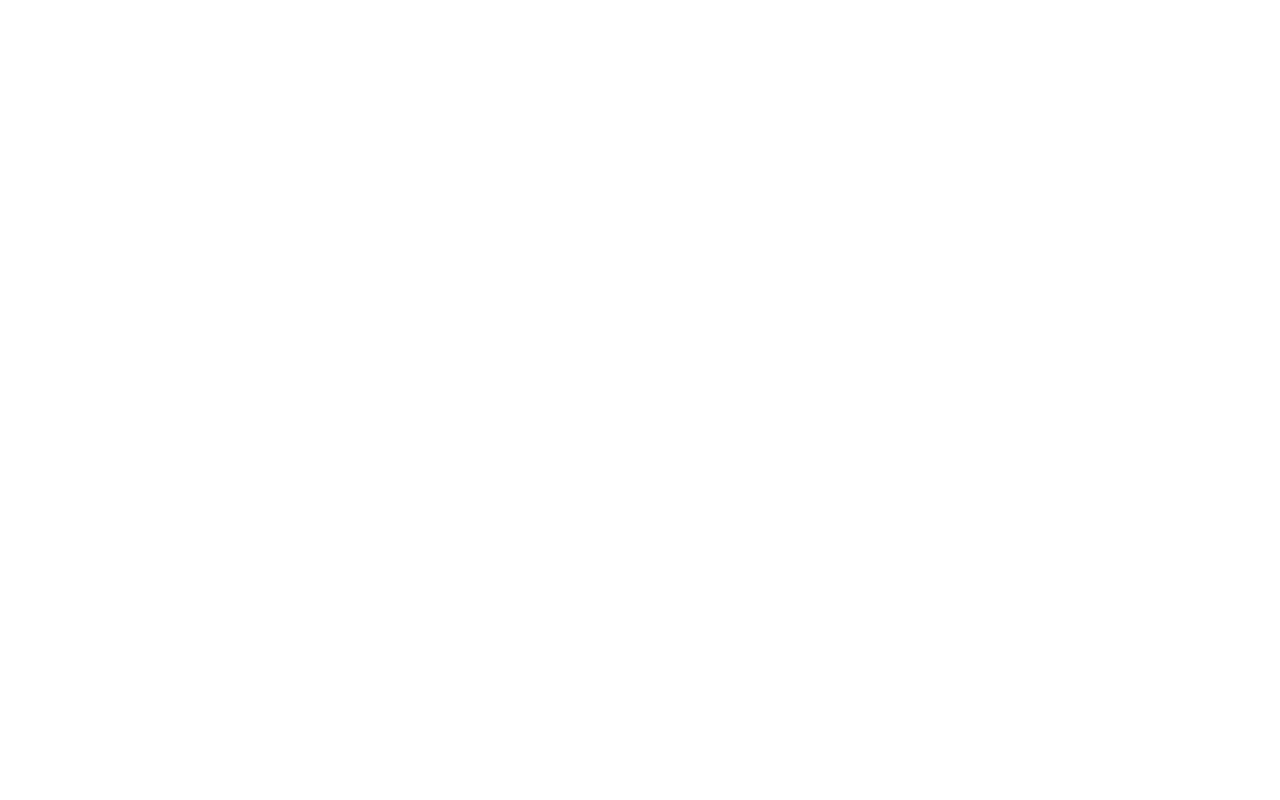
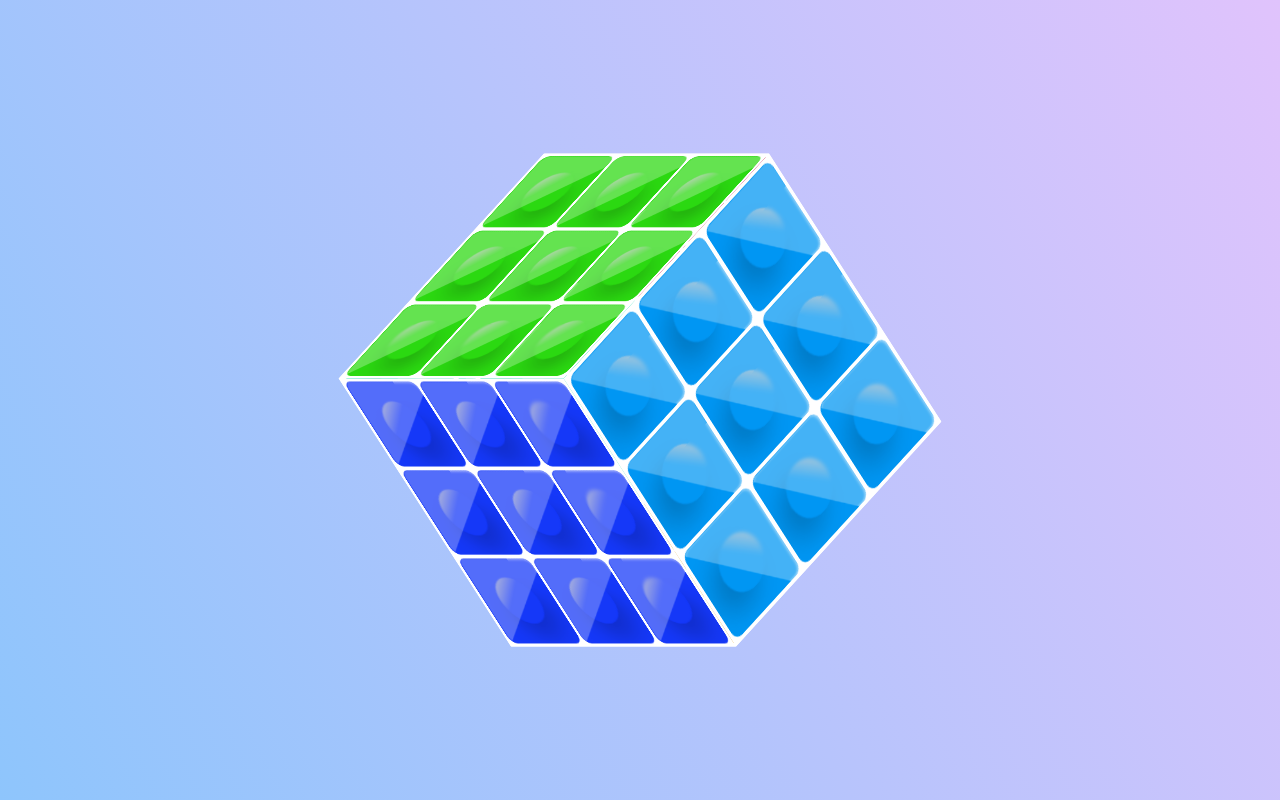
Before and after one commit to 0trava/3D-Rubik-Cube, a plain HTML site: page index.html in a window 1280 px wide. Drawn offline with Linux system fonts and the light colour scheme.

Commit message:
add cube

```diff
--- a/index.html
+++ b/index.html
@@ -4,9 +4,39 @@
     <meta charset="UTF-8">
     <meta http-equiv="X-UA-Compatible" content="IE=edge">
     <meta name="viewport" content="width=device-width, initial-scale=1.0">
+    <link rel="stylesheet" href="style.css">
+
     <title>CSS 3D Rubik's Cube</title>
 </head>
 <body>
+    <div class="container">
+        <div class="box"></div>
 
+    </div>
+
+
+
+
+    <script>
+        let box = document.querySelector('.box')
+        const directions = ['front', 'back', 'left', 'right', 'top', 'bottom']
+        const color = ['#2bd911', '#df980b', '#0096F3', '#01D8A8', '#1538F8', '#CD1648']
+
+        for(var i of directions){
+            let directin = document.createElement
+            ('div')
+            box.appendChild(directin)
+            directin.classList.add(i)
+            directin.setAttribute('style', `--clr:${color[directions.indexOf(i)]}`)
+
+            for(let j=0; j<9; j++) {
+                let span = document.createElement('span')
+
+                directin.appendChild(span)
+            }
+
+            directin.querySelector('span').setAttribute('style', `--clr:${color[directions.indexOf(i)]}`)
+        }
+    </script>
 </body>
 </html>
--- a/style.css
+++ b/style.css
@@ -1,13 +1,123 @@
-*{
+* {
     margin: 0;
     padding: 0;
     box-sizing: border-box;
 }
 
-body{
+body {
     width: 100%;
     min-height: 100vh;
     background-color: #8EC5FC;
     background-image: linear-gradient(62deg, #8EC5FC 0%, #E0C3FC 100%);
+    overflow: hidden;
 
 }
+
+.container{
+    width: 600px;
+    height: 600px;
+    position: absolute;
+    top: 50%;
+    left: 50%;
+    transform: translate(-50%, -50%);
+    display: flex;
+    justify-content: center;
+    align-items: center;
+    perspective: 1000;
+
+}
+
+.box{
+ position: absolute;
+ width: 350px;
+ height: 350px;
+ transform-style: preserve-3d;
+
+ /* Transform */
+ transform: rotateY(130deg) rotateX(130deg);
+
+}
+
+.box div {
+    position: absolute;
+    width: 350px;
+    height: 350px;
+    background-color: white;
+    display: flex;
+    justify-content: center;
+    align-items: center;
+
+    display: grid;
+    grid-template-columns: repeat(auto-fill, minmax(calc(350px / 4), 1fr));
+    gap: 4px;
+    padding: 4px;
+
+}
+
+.top {
+    bottom:175px;
+    transform:rotateX(90deg);
+}
+
+.bottom {
+    top:175px;
+    transform:rotateX(-90deg);
+}
+
+.left {
+    right:175px;
+    transform:rotateY(-90deg);
+}
+
+.right {
+    left:175px;
+    transform:rotateY(90deg);
+}
+
+.front{
+    transform:translateZ(175px);
+}
+
+.back{
+    transform:translateZ(-175px);
+}
+
+.box div span {
+    height: calc(350px / 3 - 6px);
+    background: var(--clr);
+    border-radius: 10px;
+    position: relative;
+    z-index: -1;
+    overflow: hidden;
+    text-align: center;
+    overflow: hidden;
+
+}
+
+.box div > span::before {
+    content: '';
+    position: absolute;
+    top: 50%;
+    left: 50%;
+    transform: translate(-50%, -50%);
+    width: 60px;
+    height: 60px;
+    border-radius: 50%;
+    backdrop-filter: blur(5px);
+    background: linear-gradient(to bottom right, var(--clr) 60%, #bfbfbf);
+    box-shadow: -10px -20px 30px rgba(0, 0, 0, .2);
+    z-index: -1;
+}
+
+.box div > span::after {
+    content: '';
+    position: absolute;
+    width: 350px;
+    height: 350px;
+    top: 0;
+    left: 0;
+    background: linear-gradient(#ffffff44 50%, transparent 50%);
+    z-index: -1;
+    backdrop-filter: blur(2px);
+    transform: rotate(-40deg);
+}
```
